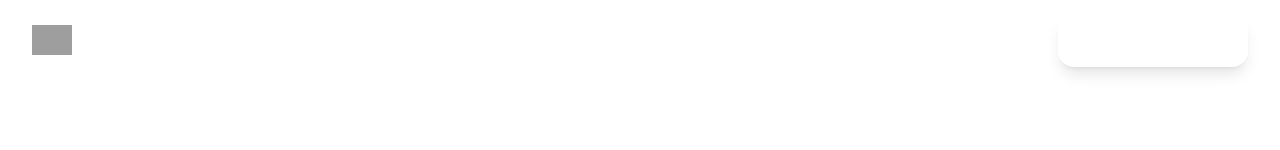
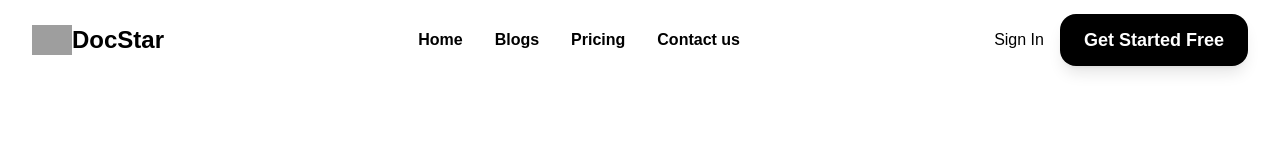
Before and after one commit to swayammaheshwari/docstar-website, a Next.js app: page /custom-domain in a window 1280 px wide. Shown: the top 150 px of the page. Built offline with nearby package versions, Linux system fonts and the light colour scheme; grey boxes are pictures that could not be loaded.

Commit message:
meta added

```diff
--- a/src/app/ai-powered-search/page.tsx
+++ b/src/app/ai-powered-search/page.tsx
@@ -2,6 +2,11 @@
 import React from "react"
 import { AIPoweredSearchClient } from "./AIPoweredSearchClient"
 
+export const metadata = {
+  title: "AI-Powered Search | DocStar",
+  description:
+    "Discover the most relevant content across documentation and knowledge bases",
+}
 const AIPoweredSearchPage = () => {
   return <AIPoweredSearchClient />
 }
--- a/src/app/api-documentation-platform/page.tsx
+++ b/src/app/api-documentation-platform/page.tsx
@@ -1,6 +1,10 @@
 import ApiDocumentationPage from "./ApiDocumentation";
 
-
+export const metadata = {
+  title: "AI-Powered API Documentation | DocStar",
+  description:
+    "Create interactive API docs in minutes",
+}
 export default function CollaboratePage() {
   return <ApiDocumentationPage />;
 }
--- a/src/app/collaborate-in-real-time/page.tsx
+++ b/src/app/collaborate-in-real-time/page.tsx
@@ -1,5 +1,9 @@
 import CollaborateContent from "./CollaborateContent";
 
+export const metadata = {
+  title: "Real Time Collaboration | DocStar",
+  description: "contribute, edit, and refine documentation together",
+}
 export default function CollaboratePage() {
   return <CollaborateContent />;
 }
--- a/src/app/custom-domain/page.tsx
+++ b/src/app/custom-domain/page.tsx
@@ -2,9 +2,13 @@
 import Step3 from '../../../public/Step3.png'
 import Image from "next/image";
 
+export const metadata = {
+  title: "Custom Domain | DocStar",
+  description: "Add custom domain to your DocStar documentation",
+}
 export default function WhiteLabelling() {
   return (
-    <div className='bg-white'>
+    <div className='bg-white py-10'>
     <section
       className="max-w-6xl mx-auto px-4 sm:px-6 lg:px-8 py-20 mt-16 text-gray-800 scroll-mt-16 bg-white"
       id="white-labelling"
--- a/src/app/documentation-with-ai/page.tsx
+++ b/src/app/documentation-with-ai/page.tsx
@@ -1,5 +1,9 @@
 import React from 'react';
 
+export const metadata = {
+  title: "Documentation with AI | DocStar",
+  description: "Create ease free documentation with AI",
+}
 const DocumentationWithAI: React.FC = () => {
   return (
     <div className="min-h-screen bg-gray-50 px-6 py-20 lg:px-20">
--- a/src/app/layout.tsx
+++ b/src/app/layout.tsx
@@ -16,8 +16,13 @@
 });
 
 export const metadata: Metadata = {
-  title: "Create Next App",
-  description: "Generated by create next app",
+  title: "Docstar: AI-Powered Documentation Platform",
+  description: "The platform that turns documentation into team culture",
+  icons: {
+    icon: "/favIcon.ico",
+    shortcut: "/favIcon.ico",
+    apple: "/favIcon.ico",
+  },
 };
 
 export default function RootLayout({
--- a/src/app/page.tsx
+++ b/src/app/page.tsx
@@ -1,19 +1,18 @@
 
+import CTA from "@/components/CTA"
 import ExtraFeatures from "@/components/ExtraFeatures"
 import Feature from "@/components/Features"
 import Hero from "@/components/Hero"
+import Testimonials from "@/components/Testimonials"
 
 export default function HomePage() {
   return (
     <>
-      {/* Hero Section */}
       <Hero />
-
-      {/* Features Section */}
       <Feature autoCycle={true} cycleMs={4000} />
-
-      {/* Extra Features Section */}
       <ExtraFeatures />
+      <Testimonials />
+      <CTA />
     </>
   )
 }
--- a/src/app/privacy-policy/page.tsx
+++ b/src/app/privacy-policy/page.tsx
@@ -1,3 +1,7 @@
+export const metadata = {
+  title: "Privacy policy | DocStar",
+  description: "privacy policy",
+}
 const PrivacyPolicy = () => {
     return (
       <div className="bg-white">
--- a/src/app/support/page.tsx
+++ b/src/app/support/page.tsx
@@ -9,7 +9,6 @@
   DEMO_LINK: "https://cal.com/docstar-team",
 };
 
-// ✅ Optional SEO metadata
 export const metadata: Metadata = {
   title: "Support | Docstar",
   description:
--- a/src/components/CTA.tsx
+++ b/src/components/CTA.tsx
@@ -1,16 +1,17 @@
-// import React from "react";
-import { motion } from "framer-motion";
-import { useInView } from "react-intersection-observer";
-import { ArrowRight, Sparkles } from "lucide-react";
-import { useNavigate } from "react-router-dom";
-import MotionWrapper from "./motion/MotionDivWrapper";
+"use client"
+
+import { motion } from "framer-motion"
+import { useInView } from "react-intersection-observer"
+import { ArrowRight, Sparkles } from "lucide-react"
+import { useRouter } from "next/navigation"
+import MotionWrapper from "./motion/MotionDivWrapper"
 
 const CTA = () => {
-  const navigate = useNavigate();
+  const router = useRouter()
   const [ref, inView] = useInView({
     threshold: 0.1,
     triggerOnce: true,
-  });
+  })
 
   return (
     <section className="py-20 bg-black relative overflow-hidden">
@@ -36,11 +37,12 @@
 
         <p className="text-xl text-white/90 mb-8 max-w-2xl mx-auto leading-relaxed">
           Join thousands of teams who've already streamlined their documentation
-          process with DocStar's AI-powered platform.
+          process with DocStar&apos;s AI-powered platform.
         </p>
 
         <div className="flex flex-col sm:flex-row gap-4 justify-center items-center">
           <MotionWrapper
+            as="a"
             href="https://app.docstar.io/login"
             target="_blank"
             rel="noopener noreferrer"
@@ -52,20 +54,21 @@
             <ArrowRight className="h-5 w-5 ml-2" />
           </MotionWrapper>
 
-          {/* <MotionWrapper
-            onClick={() =>
-              (window.location.href = "https://cal.com/docstar-team")
-            }
+          {/* If you want internal navigation */}
+          {/*
+          <MotionWrapper
+            onClick={() => router.push("/demo")}
             className="text-white hover:text-gray-300 font-semibold text-lg px-8 py-4 rounded-xl border-2 border-white/30 hover:border-gray-300 transition-all duration-300"
             whileHover={{ scale: 1.02 }}
             whileTap={{ scale: 0.98 }}
           >
             Schedule Demo
-          </MotionWrapper> */}
+          </MotionWrapper>
+          */}
         </div>
       </MotionWrapper>
     </section>
-  );
-};
+  )
+}
 
-export default CTA;
+export default CTA
--- a/src/components/Navbar.tsx
+++ b/src/components/Navbar.tsx
@@ -26,7 +26,6 @@
     "/faq",
     "/api-documentation-platform",
     "/publish-page",
-    '/custom-domain'
   ];
 
   const isHomePage = homeLikePaths.includes(pathname);
@@ -35,7 +34,7 @@
     isHomePage
       ? { name: "Features", href: "#features", isInternal: true }
       : { name: "Home", href: "/", isInternal: true },
-    { name: "Blogs", href: "https://blogs.docstar.io", isInternal: false },
+    { name: "Blogs", href: "https://docstar.io/blogs", isInternal: false },
     { name: "Pricing", href: "/pricing", isInternal: true },
     { name: "Contact us", href: "/support", isInternal: true },
   ];
@@ -47,7 +46,7 @@
       if (el) {
         el.scrollIntoView({ behavior: "smooth" });
       } else {
-        router.push("/"); // fallback: navigate to home
+        router.push("/");
       }
     } else {
       router.push(href);
@@ -114,6 +113,7 @@
                 </MotionWrapper>
               ) : (
                 <MotionWrapper
+                as="a"
                   key={item.name}
                   href={item.href}
                   target="_blank"
--- a/src/components/Testimonials.tsx
+++ b/src/components/Testimonials.tsx
@@ -48,6 +48,7 @@
 
 export default function Testimonials () {
   return (
+    <div className="bg-gray-100 py-10">
     <section className="py-16 px-6 md:px-12">
       <h2 className="text-center text-3xl font-semibold text-slate-900 mb-10">
         Trusted by Leading Teams
@@ -60,7 +61,7 @@
             href={customer.link}
             target="_blank"
             rel="noopener noreferrer"
-            className={`flex flex-col items-center justify-center rounded-2xl border border-gray-200 hover:border-gray-400 hover:shadow-xl  p-4 shadow-md hover:shadow-lg transition`}
+            className={`flex flex-col items-center justify-center rounded-xl border border-gray-400 hover:border-gray-600 hover:shadow-xl  p-4 hover:shadow-lg transition`}
           >
             <img
               src={customer.logo}
@@ -72,5 +73,6 @@
         ))}
       </div>
     </section>
+    </div>
   )
 }
```
